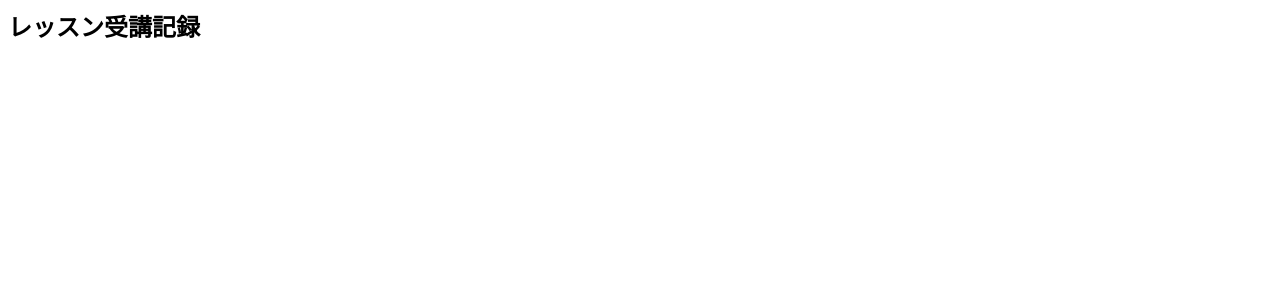
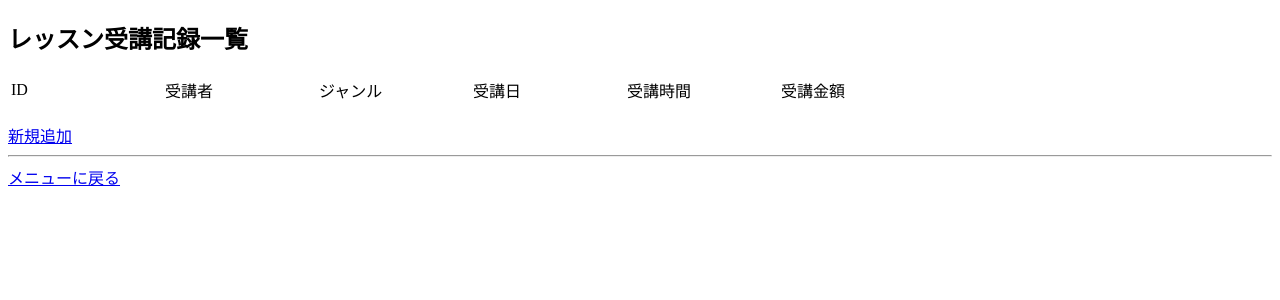
Before and after one commit to shohei0718/panair_entrance_exam, a Django app: page /exam/lesson_index in a window 1280 px wide. Shown: the top 300 px of the page. Run offline with Django 3.2, Linux system fonts and the light colour scheme.

Commit message:
ビューの編集（lesson）

```diff
--- /dev/null
+++ b/entrance_exam/exam/static/css/lesson_index.css
@@ -0,0 +1,7 @@
+table th{
+  width: 90px;
+}
+
+table td{
+  width: 150px;
+}
--- a/entrance_exam/exam/templates/exam/index.html
+++ b/entrance_exam/exam/templates/exam/index.html
@@ -10,7 +10,7 @@
   <body>
     <h2>メニュー</h2>
     <a href="{% url 'customer_index' %}">顧客一覧</a>
-    <a href="{% url 'lesson_index' %}">レッスン受講記録</a>
+    <a href="{% url 'lesson_index' %}">レッスン受講記録一覧</a>
     <a href="{% url 'invoice_index' %}">月別請求一覧</a>
     <a href="{% url 'report_index' %}">レポート</a>
   </body>
--- a/entrance_exam/exam/templates/exam/lesson_index.html
+++ b/entrance_exam/exam/templates/exam/lesson_index.html
@@ -1,3 +1,40 @@
+{% load static %}
+<!DOCTYPE html>
+<html>
+  <head>
+    <meta charset="utf-8" />
+    <title>メニュー</title>
+    <link rel="stylesheet" type="text/css" href="{% static 'css/lesson_index.css' %}">
+  </head>
+
 <body>
-    <h2>レッスン受講記録</h2>
+    <h2>レッスン受講記録一覧</h2>
+    <table>
+      <tr>
+        <td>ID</td>
+        <td>受講者</td>
+        <td>ジャンル</td>
+        <td>受講日</td>
+        <td>受講時間</td>
+        <td>受講金額</td>
+      </tr>
+    </table>
+    {% for lesson in lesson_list %}
+    <table>
+      <tr>
+        <td>{{ lesson.customer.id }}</td>
+        <td>{{ lesson.customer.name }}</td>
+        <td>{{ lesson.genre }}</td>
+        <td>{{ lesson.lesson_day }}</td>
+        <td>{{ lesson.lesson_time }}</td>
+        <td>{{ lesson.price }}</td>
+        <td><a href="{% url 'lesson_edit' lesson.id %}">編集</a></td>
+      </tr>
+    </table>
+    {% endfor %}
+    <br>
+    <a href="{% url 'lesson_form' %}">新規追加</a>
+    <hr>
+    <a href="{% url 'index' %}">メニューに戻る</a>
+
 </body>
```
Also changed, not shown: entrance_exam/exam/static/css/customer_index.css (added, +7 -0 lines), entrance_exam/exam/templates/exam/customer_index.html (+10 -5 lines), entrance_exam/exam/templates/exam/lesson_edit.html (added, +11 -0 lines), entrance_exam/exam/templates/exam/lesson_form.html (added, +11 -0 lines).
